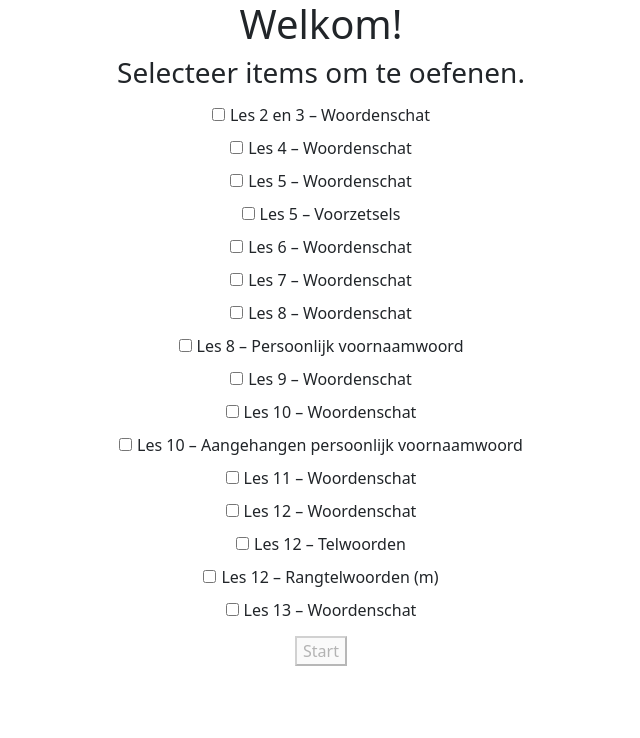
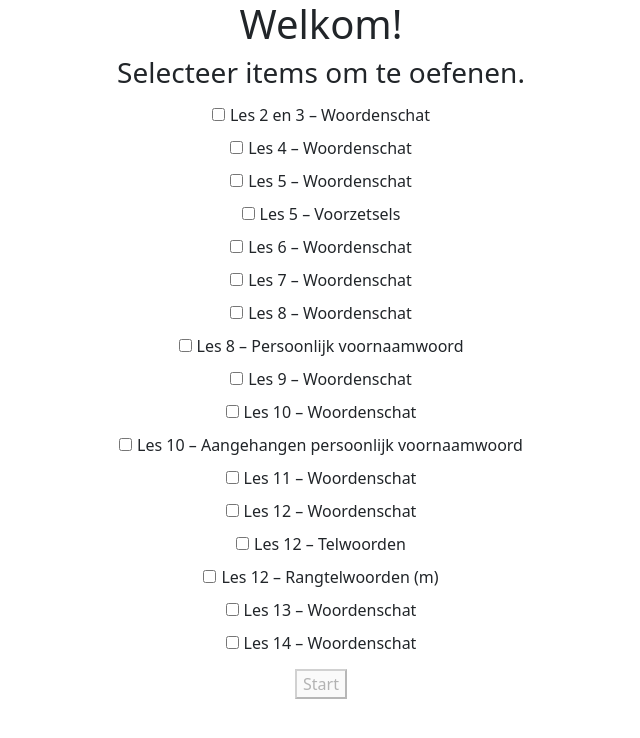
Before and after one commit to wilcomuit/bijbels-hebreeuws, a Vue app: page / in a window 1280 px wide. Shown: the top 738 px of the page, without its empty margins (319-959 px from the left). Built offline with nearby package versions, Linux system fonts and the light colour scheme.

Commit message:
Added lesson 14

```diff
--- a/src/lessons/_lessonList.ts
+++ b/src/lessons/_lessonList.ts
@@ -14,6 +14,7 @@ import lesson5Prepositions from '@/lessons/lesson5/prepositions'
 import lesson13Vocabulary from '@/lessons/lesson13/vocabulary'
 import lesson12Numbers from '@/lessons/lesson12/numbers'
 import lesson12OrdinalNumbers from '@/lessons/lesson12/ordinalNumbers'
+import lesson14Vocabulary from '@/lessons/lesson14/vocabulary'
 
 export default function lessonList() {
   return [
@@ -32,6 +33,7 @@ export default function lessonList() {
     lesson12Vocabulary,
     lesson12Numbers,
     lesson12OrdinalNumbers,
-    lesson13Vocabulary
+    lesson13Vocabulary,
+    lesson14Vocabulary
   ]
 }
--- /dev/null
+++ b/src/lessons/lesson14/vocabulary.ts
@@ -0,0 +1,100 @@
+const questions: Array<QuestionType> = [
+  {
+    question: 'בֶּטֶן',
+    answers: ['buik', 'schoot'],
+    type: 'woordenschat'
+  },
+  {
+    question: 'בּרך',
+    answers: ['hij zegende', 'hij prees gelukkig', 'hij begroette'],
+    type: 'woordenschat'
+  },
+  {
+    question: 'גָּאַל',
+    answers: ['hij verloste', 'hij vervulde de losplicht', 'hij kocht vrij'],
+    type: 'woordenschat'
+  },
+  {
+    question: 'הָלַל',
+    answers: ['hij prees', 'hij straalde', 'hij juichte'],
+    type: 'woordenschat'
+  },
+  {
+    question: 'חַטָּאת',
+    answers: ['zonde'],
+    type: 'woordenschat'
+  },
+  {
+    question: 'לחם',
+    answers: ['hij streed', 'hij voerde oorlog'],
+    type: 'woordenschat'
+  },
+  {
+    question: 'לָמַד',
+    answers: ['hij leerde', 'hij oefende'],
+    type: 'woordenschat'
+  },
+  {
+    question: 'מָלֵא',
+    answers: ['hij was vol', 'hij vulde'],
+    type: 'woordenschat'
+  },
+  {
+    question: 'מָלַט',
+    answers: ['hij ontkwam', 'hij bracht zich in veiligheid'],
+    type: 'woordenschat'
+  },
+  {
+    question: 'נָשָׂא',
+    answers: ['hij nam', 'hij nam op', 'hij droeg', 'hij nam weg'],
+    type: 'woordenschat'
+  },
+  {
+    question: 'סָתַר',
+    answers: ['hij verborg'],
+    type: 'woordenschat'
+  },
+  {
+    question: 'עָוֹן',
+    answers: ['ongerechtigheid', 'zonde', 'misdaad', 'schuld'],
+    type: 'woordenschat'
+  },
+  {
+    question: 'פֶּשַׁע',
+    answers: ['vergrijp', 'opstandig gedrag', 'schending van regels'],
+    type: 'woordenschat'
+  },
+  {
+    question: 'קָבַר',
+    answers: ['hij begroef'],
+    type: 'woordenschat'
+  },
+  {
+    question: 'רָאָה',
+    answers: ['hij zag', 'hij keek', 'hij zag aan'],
+    type: 'woordenschat'
+  },
+  {
+    question: 'רָקִיעַ',
+    answers: ['uitspansel', 'firmament'],
+    type: 'woordenschat'
+  },
+  {
+    question: 'שָׂרַף',
+    answers: ['hij verbrandde', 'hij bakte'],
+    type: 'woordenschat'
+  },
+  {
+    question: 'שׁפַךְ',
+    answers: ['hij goot', 'hij goot uit'],
+    type: 'woordenschat'
+  }
+]
+const lesson14Vocabulary: LessonType = {
+  id: 'lesson14-vocabulary',
+  name: 'Les 14 – Woordenschat',
+  type: 'woordenschat',
+  active: false,
+  questions
+}
+export default lesson14Vocabulary
```
